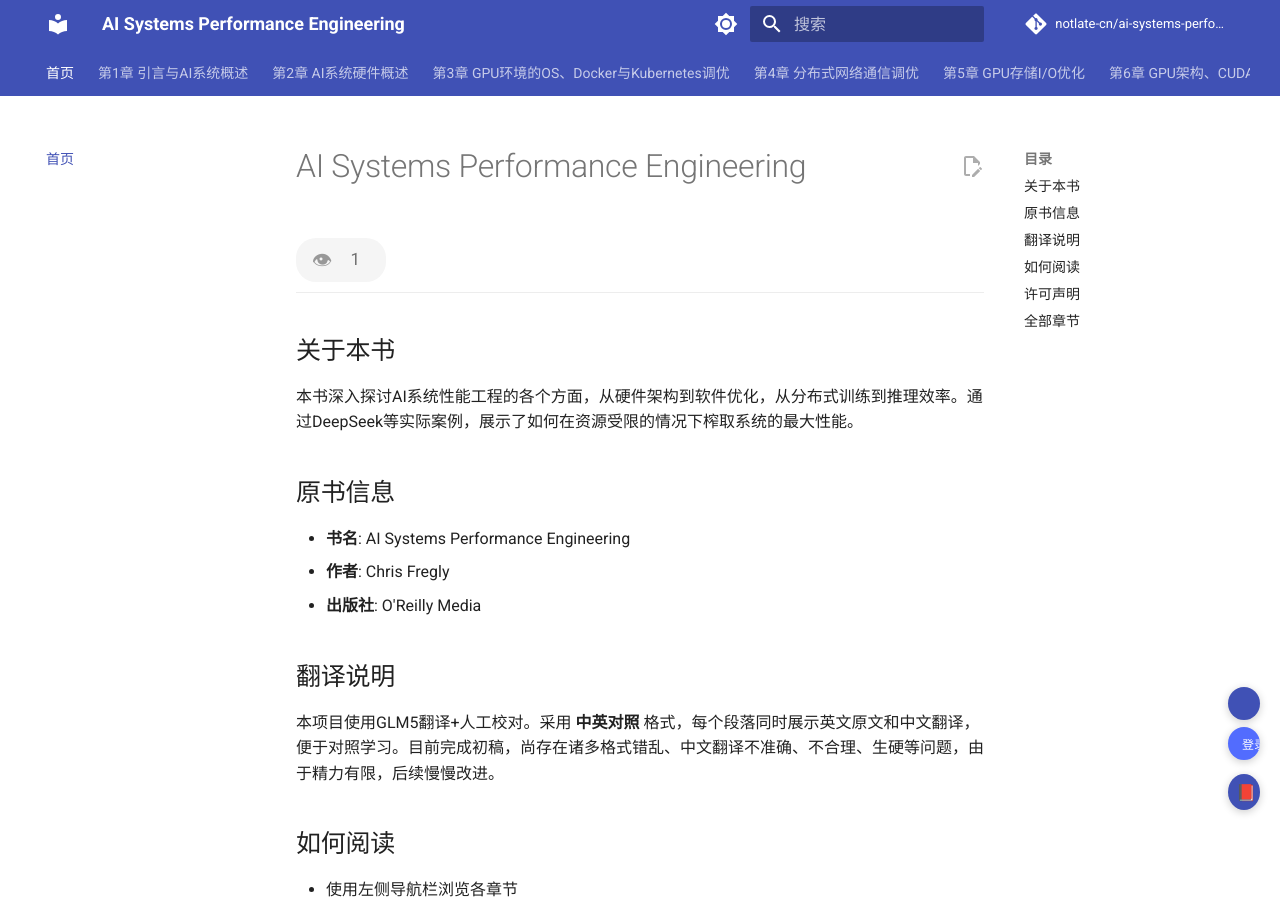
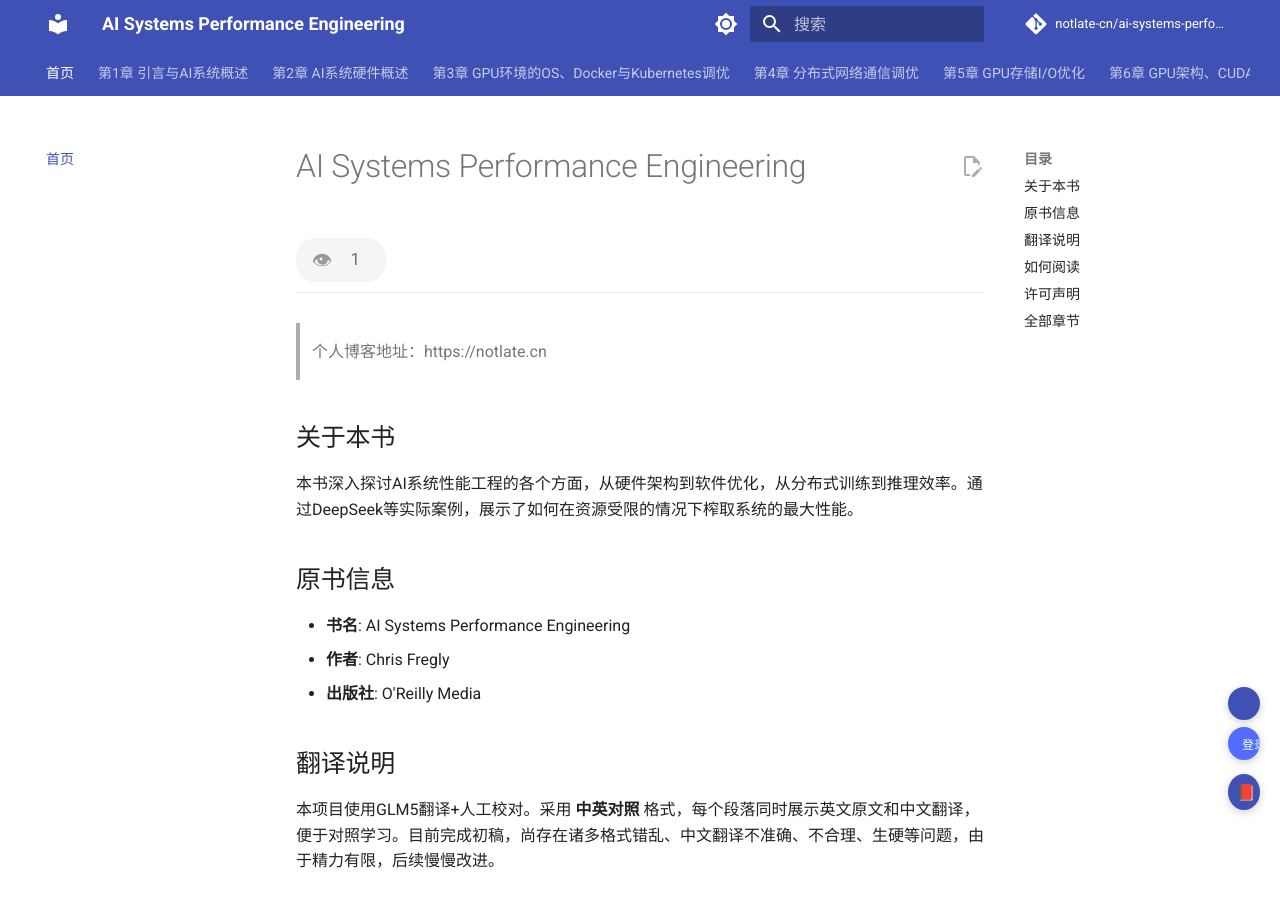
Before and after one commit to notlate-cn/ai-systems-performance-engeering, an MkDocs documentation site: the page built from docs/index.md, in a window 1280 px wide and 900 px high. Built offline with MkDocs 1.6.1 and Material for MkDocs 9.7.7, drawn with Linux system fonts in a browser that asks for light colours; a script that is not in the unit is left out; comment, search, counter and statistics services are not loaded.

Commit message:
Update index.md

```diff
--- a/docs/index.md
+++ b/docs/index.md
@@ -1,4 +1,6 @@
 # AI Systems Performance Engineering
+
+> 个人博客地址：https://notlate.cn
 
 ## 关于本书
 
```
